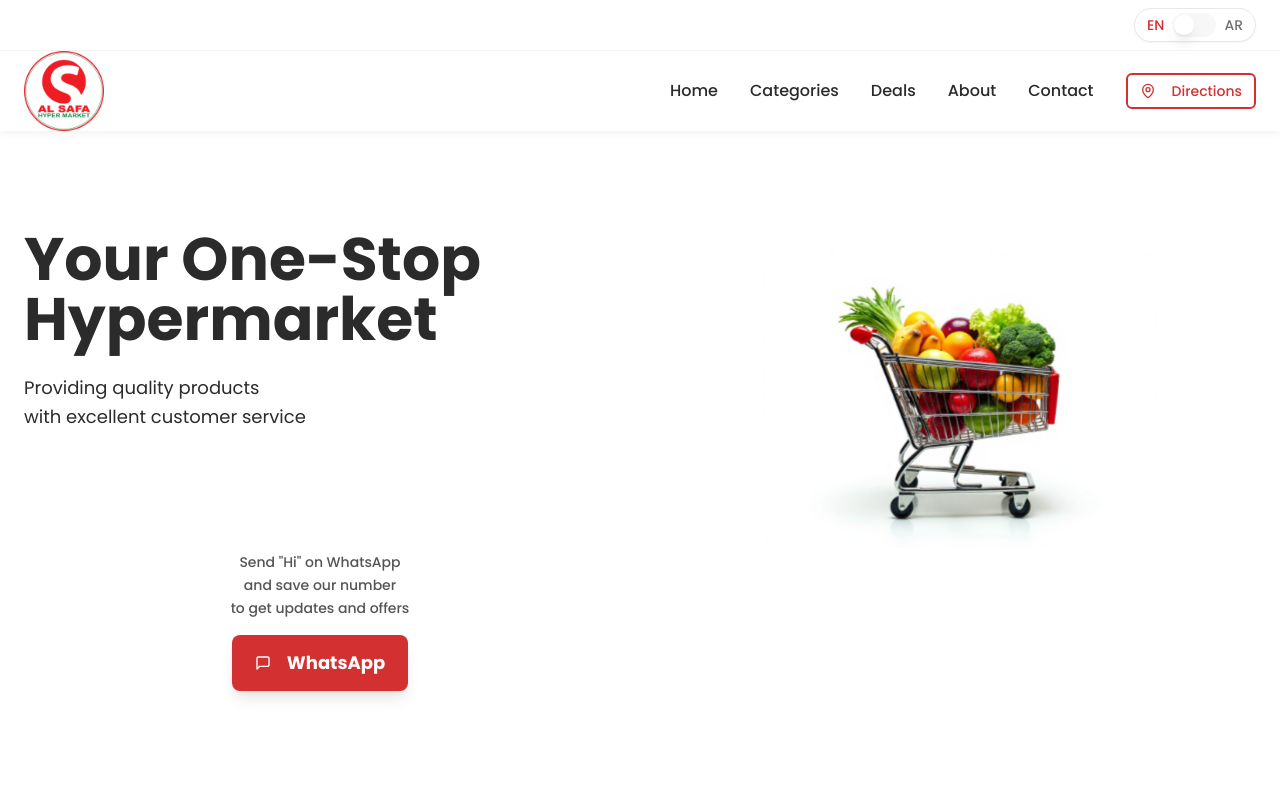
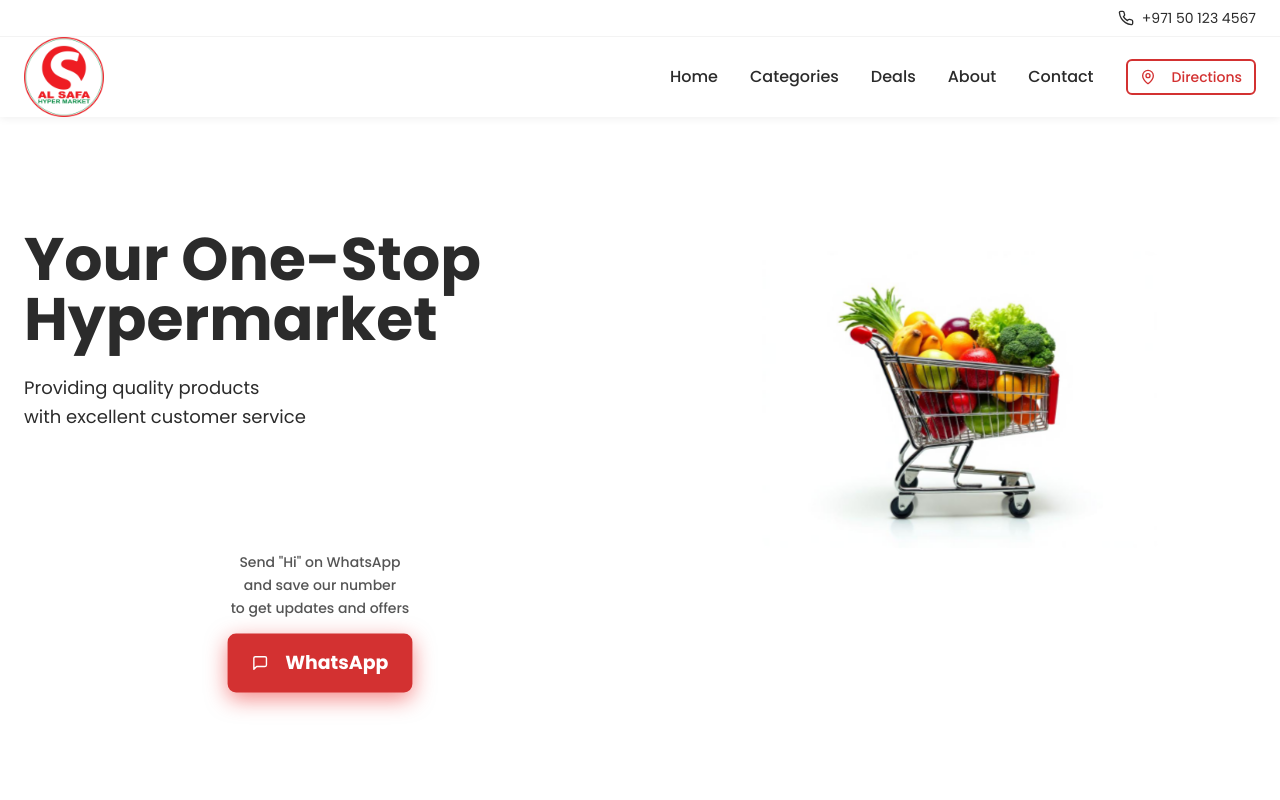
Before and after one commit to hashid/alsafa-fresh-finds, a React (Vite) app: page / in a window 1280 px wide. Shown: the top 800 px of the page. Built offline with nearby package versions, Linux system fonts and the light colour scheme.

Commit message:
Refactor WhatsApp button and contact
Add breathing effect to WhatsApp button. Remove language toggle and add contact number. Link WhatsApp button to the provided contact number.

```diff
--- a/src/components/ModernHeader.tsx
+++ b/src/components/ModernHeader.tsx
@@ -1,8 +1,7 @@
 import { useState, useEffect } from 'react';
 import { useLanguage } from '@/contexts/LanguageContext';
-import { LanguageToggle } from '@/components/LanguageToggle';
 import { Button } from '@/components/ui/button';
-import { Menu, X, MapPin } from 'lucide-react';
+import { Menu, X, MapPin, Phone } from 'lucide-react';
 import logoAlSafa from '@/assets/logo-alsafa.jpg';
 export const ModernHeader = () => {
   const [isMenuOpen, setIsMenuOpen] = useState(false);
@@ -25,11 +24,16 @@ export const ModernHeader = () => {
     }
   };
   return <header className="fixed top-0 left-0 right-0 z-50 bg-white/95 backdrop-blur-sm shadow-soft">
-      {/* Top language toggle bar */}
+      {/* Top contact bar */}
       <div className="bg-background border-b border-border/50">
         <div className="container mx-auto px-6">
           <div className="flex justify-end py-2">
-            <LanguageToggle />
+            <div className="flex items-center space-x-2 text-sm text-charcoal-gray">
+              <Phone className="w-4 h-4" />
+              <a href="tel:+971501234567" className="hover:text-hypermarket-red transition-colors">
+                +971 50 123 4567
+              </a>
+            </div>
           </div>
         </div>
       </div>
--- a/src/components/ModernHero.tsx
+++ b/src/components/ModernHero.tsx
@@ -36,8 +36,8 @@ export const ModernHero = () => {
               {/* WhatsApp Button */}
               <div className="flex justify-center">
                 <Button
-                  onClick={() => window.open('https://wa.me/your-number', '_blank')}
-                  className="bg-hypermarket-red hover:bg-hypermarket-red/90 text-white font-bold text-base md:text-lg rounded-lg w-32 md:w-44 h-12 md:h-14 px-5 md:px-7 py-3 md:py-4 shadow-lg hover:shadow-xl transition-all duration-300 flex items-center justify-center space-x-2"
+                  onClick={() => window.open('https://wa.me/971501234567', '_blank')}
+                  className="bg-hypermarket-red hover:bg-hypermarket-red/90 text-white font-bold text-base md:text-lg rounded-lg w-32 md:w-44 h-12 md:h-14 px-5 md:px-7 py-3 md:py-4 shadow-lg hover:shadow-xl transition-all duration-300 flex items-center justify-center space-x-2 animate-breathe"
                 >
                   <MessageSquare className="w-5 h-5" />
                   <span>WhatsApp</span>
--- a/tailwind.config.ts
+++ b/tailwind.config.ts
@@ -138,6 +138,16 @@ export default {
 						boxShadow: '0 4px 16px hsl(140 40% 20% / 0.2), 0 6px 24px hsl(45 80% 60% / 0.1)'
 					}
 				},
+				'breathe': {
+					'0%, 100%': {
+						transform: 'scale(1)',
+						boxShadow: '0 4px 12px hsl(0 84% 50% / 0.3)'
+					},
+					'50%': {
+						transform: 'scale(1.05)',
+						boxShadow: '0 6px 20px hsl(0 84% 50% / 0.5)'
+					}
+				},
 				'elegant-flow': {
 					'0%': { transform: 'translateX(-100%) skewX(-12deg)' },
 					'100%': { transform: 'translateX(200%) skewX(-12deg)' }
@@ -157,7 +167,8 @@ export default {
 				'premium-pulse': 'premium-pulse 8s ease-in-out infinite',
 				'elegant-flow': 'elegant-flow 4s linear infinite',
 				'luxury-float': 'luxury-float 4s ease-in-out infinite',
-				'fade-in': 'fade-in 1.2s ease-out'
+				'fade-in': 'fade-in 1.2s ease-out',
+				'breathe': 'breathe 2s ease-in-out infinite'
 			}
 		}
 	},
```
